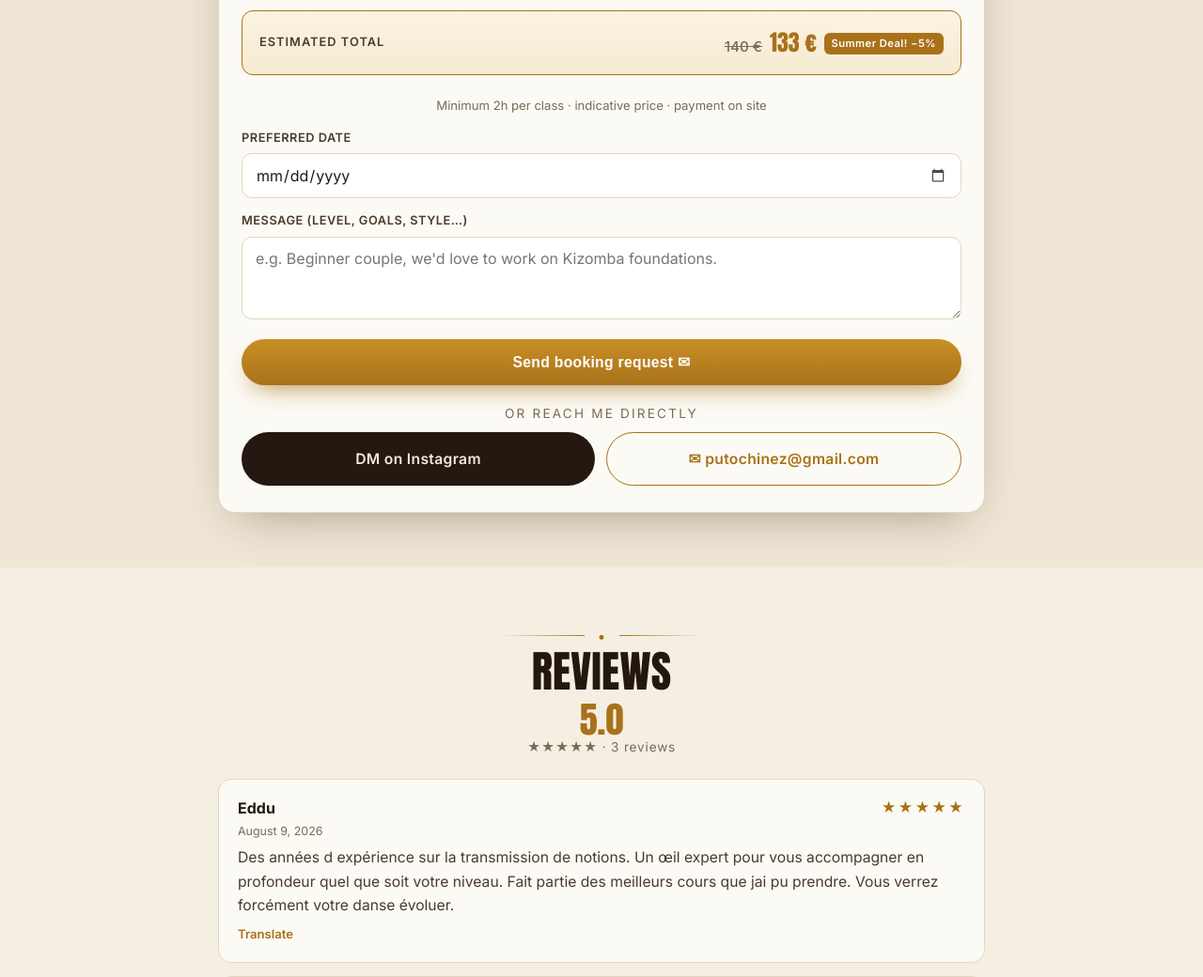
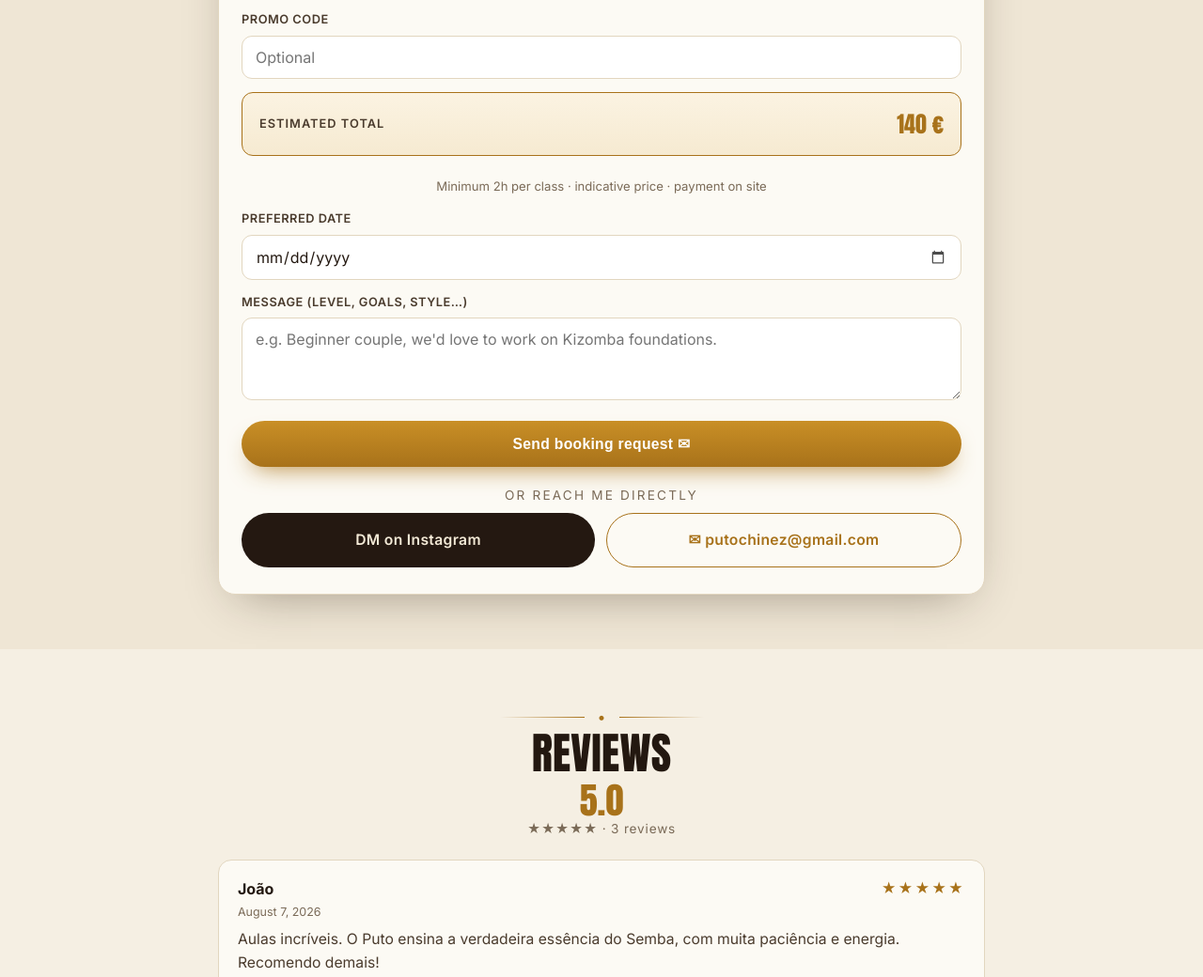
Before and after one commit to putochinez-web/putochinez, a plain HTML site: page index.html in a window 1280 px wide. Shown: the part 2984-4024 px from the top of the page at 94% size. Drawn offline with Linux system fonts and the light colour scheme.

Commit message:
Add files via upload

```diff
--- a/data/pricing.json
+++ b/data/pricing.json
@@ -4,78 +4,22 @@
     "fr": "Minimum 2h par cours · prix indicatif · paiement sur place",
     "en": "Minimum 2h per class · indicative price · payment on site"
   },
-  "promo": {
-    "active": true,
-    "percent": 5,
-    "label": {
-      "fr": "Promotion d'été!",
-      "en": "Summer Deal!"
-    }
+  "global_promo": {
+    "active": false,
+    "percent": 0,
+    "label": { "fr": "", "en": "" }
   },
+  "codes": [
+    { "code": "FIDELE10", "percent": 10, "active": false }
+  ],
   "types": [
-    {
-      "label": {
-        "fr": "Solo — 2h",
-        "en": "Solo — 2h"
-      },
-      "price": 140,
-      "enabled": true
-    },
-    {
-      "label": {
-        "fr": "Solo — forfait 5h",
-        "en": "Solo — 5h pack"
-      },
-      "price": 275,
-      "enabled": true
-    },
-    {
-      "label": {
-        "fr": "Solo — forfait 10h",
-        "en": "Solo — 10h pack"
-      },
-      "price": 500,
-      "enabled": true
-    },
-    {
-      "label": {
-        "fr": "Couple — 2h",
-        "en": "Couple — 2h"
-      },
-      "price": 200,
-      "enabled": true
-    },
-    {
-      "label": {
-        "fr": "Couple — forfait 5h",
-        "en": "Couple — 5h pack"
-      },
-      "price": 400,
-      "enabled": true
-    },
-    {
-      "label": {
-        "fr": "Couple — forfait 10h",
-        "en": "Couple — 10h pack"
-      },
-      "price": 750,
-      "enabled": true
-    },
-    {
-      "label": {
-        "fr": "Mini-groupe (3–5 couples)",
-        "en": "Mini-group (3–5 couples)"
-      },
-      "price": 0,
-      "enabled": true
-    },
-    {
-      "label": {
-        "fr": "Je ne sais pas encore",
-        "en": "Not sure yet"
-      },
-      "price": 0,
-      "enabled": true
-    }
+    { "label": { "fr": "Solo — 2h", "en": "Solo — 2h" }, "price": 140, "promo": 0, "enabled": true },
+    { "label": { "fr": "Solo — forfait 5h", "en": "Solo — 5h pack" }, "price": 275, "promo": 0, "enabled": true },
+    { "label": { "fr": "Solo — forfait 10h", "en": "Solo — 10h pack" }, "price": 500, "promo": 0, "enabled": true },
+    { "label": { "fr": "Couple — 2h", "en": "Couple — 2h" }, "price": 200, "promo": 0, "enabled": true },
+    { "label": { "fr": "Couple — forfait 5h", "en": "Couple — 5h pack" }, "price": 400, "promo": 0, "enabled": true },
+    { "label": { "fr": "Couple — forfait 10h", "en": "Couple — 10h pack" }, "price": 750, "promo": 0, "enabled": true },
+    { "label": { "fr": "Mini-groupe (3–5 couples)", "en": "Mini-group (3–5 couples)" }, "price": 0, "promo": 0, "enabled": true },
+    { "label": { "fr": "Je ne sais pas encore", "en": "Not sure yet" }, "price": 0, "promo": 0, "enabled": true }
   ]
 }
--- a/data/reviews.json
+++ b/data/reviews.json
@@ -1,36 +1,7 @@
 {
   "reviews": [
-    {
-      "name": "Eddu",
-      "rating": 5,
-      "lang": "fr",
-      "date": "2026-08-09",
-      "txt": "Des années d expérience sur la \ntransmission de notions. Un œil expert pour vous accompagner en profondeur quel que soit votre niveau. Fait partie des meilleurs cours que jai pu prendre. Vous verrez forcément votre danse évoluer.",
-      "published": true
-    },
-    {
-      "name": "Marina",
-      "rating": 5,
-      "lang": "fr",
-      "date": "2026-08-02",
-      "txt": "Les meilleurs cours privés que j'ai suivis. Puto décortique chaque détail et ma Kizomba a complètement changé en quelques séances.",
-      "published": true
-    },
-    {
-      "name": "Sofia",
-      "rating": 5,
-      "lang": "en",
-      "date": "2026-08-05",
-      "txt": "A true reference for Semba. The musicality work is on another level. Highly recommend.",
-      "published": true
-    },
-    {
-      "name": "João",
-      "rating": 5,
-      "lang": "pt",
-      "date": "2026-08-07",
-      "txt": "Aulas incríveis. O Puto ensina a verdadeira essência do Semba, com muita paciência e energia. Recomendo demais!",
-      "published": false
-    }
+    { "name": "Marina", "rating": 5, "lang": "fr", "date": "2026-08-02", "txt": "Les meilleurs cours privés que j'ai suivis. Puto décortique chaque détail et ma Kizomba a complètement changé en quelques séances." },
+    { "name": "Sofia", "rating": 5, "lang": "en", "date": "2026-08-05", "txt": "A true reference for Semba. The musicality work is on another level. Highly recommend." },
+    { "name": "João", "rating": 5, "lang": "pt", "date": "2026-08-07", "txt": "Aulas incríveis. O Puto ensina a verdadeira essência do Semba, com muita paciência e energia. Recomendo demais!" }
   ]
 }
--- a/index.html
+++ b/index.html
@@ -156,6 +156,10 @@
   .total-box .tb-strike{font-family:"Inter",sans-serif;font-weight:500;font-size:.95rem;color:var(--muted);text-decoration:line-through;}
   .price-note-line{font-size:.82rem;color:var(--muted);text-align:center;margin:8px 0 0;}
   .promo-badge{display:inline-block;background:var(--gold);color:#fff;font-family:"Inter",sans-serif;font-weight:600;font-size:.7rem;letter-spacing:.04em;padding:3px 8px;border-radius:6px;margin-left:2px;vertical-align:middle;}
+  .promo-badge.code{background:var(--espresso);}
+  .code-msg{font-size:.82rem;margin:-4px 0 0;font-weight:600;}
+  .code-msg.ok{color:#1E7A44;}
+  .code-msg.err{color:#B23A1E;}
   .hp{position:absolute;left:-9999px;width:1px;height:1px;overflow:hidden;}
   .form-msg{margin-top:14px;padding:14px 16px;border-radius:12px;text-align:center;font-weight:600;font-size:.98rem;background:#EAF7EE;color:#1E7A44;border:1px solid #BCE4CB;}
   .form-msg.err{background:#FCEDE9;color:#B23A1E;border-color:#F1C9BD;}
@@ -327,6 +331,8 @@
         </div>
         <input type="hidden" id="btotal" name="total" value="" />
         <input type="hidden" id="bpromo" name="promo" value="" />
+        <div class="field"><label data-i18n="promo_code_label">Promo code</label><input id="bcode" name="promo_code" type="text" data-i18n-ph="ph_code" placeholder="Optional" autocomplete="off" /></div>
+        <p id="codeMsg" class="code-msg" hidden></p>
         <div id="totalBox" class="total-box" hidden>
           <span class="tb-label" data-i18n="total_label">Estimated total</span>
           <span class="tb-amount"><span id="tbStrike" class="tb-strike"></span><span id="tbValue">—</span></span>
@@ -428,7 +434,7 @@ var I18N = {
     chip_hint:"Tap a date, fill in the form, and I'll get back to you to lock it in.",
     f_name:"Your name", f_email:"Your email", f_type:"Class type", f_date:"Preferred date",
     f_msg:"Message (level, goals, style…)", f_send:"Send booking request ✉",
-    f_qty:"Quantity", total_label:"Estimated total", on_request:"Price on request", book_ok:"Thank you! Your request has been sent. I'll get back to you very soon ✨", book_err:"Oops, sending failed. Please reach me directly via Instagram DM or email just below.", review_ok:"Thank you! Your review has been sent and will be published after a quick check.",
+    f_qty:"Quantity", total_label:"Estimated total", on_request:"Price on request", promo_code_label:"Promo code", ph_code:"Optional", code_ok:"Code applied:", code_bad:"Invalid code", book_ok:"Thank you! Your request has been sent. I'll get back to you very soon ✨", book_err:"Oops, sending failed. Please reach me directly via Instagram DM or email just below.", review_ok:"Thank you! Your review has been sent and will be published after a quick check.",
     opt_solo1:"Solo — 1h", opt_solo5:"Solo — 5h pack", opt_solo10:"Solo — 10h pack",
     opt_cpl1:"Couple — 1h", opt_cpl5:"Couple — 5h pack", opt_cpl10:"Couple — 10h pack",
     opt_group:"Mini-group (3–5 couples)", opt_unsure:"Not sure yet",
@@ -476,7 +482,7 @@ var I18N = {
     chip_hint:"Cliquez sur une date, remplissez le formulaire, et je reviens vers vous pour la valider.",
     f_name:"Votre nom", f_email:"Votre email", f_type:"Type de cours", f_date:"Date souhaitée",
     f_msg:"Message (niveau, objectifs, style…)", f_send:"Envoyer ma demande ✉",
-    f_qty:"Quantité", total_label:"Total indicatif", on_request:"Prix sur demande", book_ok:"Merci ! Votre demande a bien été envoyée. Je reviens vers vous très vite ✨", book_err:"Oups, l'envoi n'a pas fonctionné. Écrivez-moi directement en DM Instagram ou par email juste en dessous.", review_ok:"Merci ! Votre avis a été envoyé et sera publié après validation.",
+    f_qty:"Quantité", total_label:"Total indicatif", on_request:"Prix sur demande", promo_code_label:"Code promo", ph_code:"Facultatif", code_ok:"Code appliqué :", code_bad:"Code invalide", book_ok:"Merci ! Votre demande a bien été envoyée. Je reviens vers vous très vite ✨", book_err:"Oups, l'envoi n'a pas fonctionné. Écrivez-moi directement en DM Instagram ou par email juste en dessous.", review_ok:"Merci ! Votre avis a été envoyé et sera publié après validation.",
     opt_solo1:"Solo — 1h", opt_solo5:"Solo — forfait 5h", opt_solo10:"Solo — forfait 10h",
     opt_cpl1:"Couple — 1h", opt_cpl5:"Couple — forfait 5h", opt_cpl10:"Couple — forfait 10h",
     opt_group:"Mini-groupe (3–5 couples)", opt_unsure:"Je ne sais pas encore",
@@ -549,16 +555,17 @@ document.querySelectorAll('#langSwitch button').forEach(function(b){
 var PRICING = {
   currency:"€",
   note:{ fr:"Minimum 2h par cours · prix indicatif · paiement sur place", en:"Minimum 2h per class · indicative price · payment on site" },
-  promo:{ active:false, percent:0, label:{fr:"",en:""} },
+  global_promo:{ active:false, percent:0, label:{fr:"",en:""} },
+  codes:[ { code:"FIDELE10", percent:10, active:false } ],
   types:[
-    { label:{fr:"Solo — 2h",en:"Solo — 2h"}, price:140, enabled:true },
-    { label:{fr:"Solo — forfait 5h",en:"Solo — 5h pack"}, price:275, enabled:true },
-    { label:{fr:"Solo — forfait 10h",en:"Solo — 10h pack"}, price:500, enabled:true },
-    { label:{fr:"Couple — 2h",en:"Couple — 2h"}, price:200, enabled:true },
-    { label:{fr:"Couple — forfait 5h",en:"Couple — 5h pack"}, price:400, enabled:true },
-    { label:{fr:"Couple — forfait 10h",en:"Couple — 10h pack"}, price:750, enabled:true },
-    { label:{fr:"Mini-groupe (3–5 couples)",en:"Mini-group (3–5 couples)"}, price:0, enabled:true },
-    { label:{fr:"Je ne sais pas encore",en:"Not sure yet"}, price:0, enabled:true }
+    { label:{fr:"Solo — 2h",en:"Solo — 2h"}, price:140, promo:0, enabled:true },
+    { label:{fr:"Solo — forfait 5h",en:"Solo — 5h pack"}, price:275, promo:0, enabled:true },
+    { label:{fr:"Solo — forfait 10h",en:"Solo — 10h pack"}, price:500, promo:0, enabled:true },
+    { label:{fr:"Couple — 2h",en:"Couple — 2h"}, price:200, promo:0, enabled:true },
+    { label:{fr:"Couple — forfait 5h",en:"Couple — 5h pack"}, price:400, promo:0, enabled:true },
+    { label:{fr:"Couple — forfait 10h",en:"Couple — 10h pack"}, price:750, promo:0, enabled:true },
+    { label:{fr:"Mini-groupe (3–5 couples)",en:"Mini-group (3–5 couples)"}, price:0, promo:0, enabled:true },
+    { label:{fr:"Je ne sais pas encore",en:"Not sure yet"}, price:0, promo:0, enabled:true }
   ]
 };
 function buildPricing(lang){
@@ -572,6 +579,7 @@ function buildPricing(lang){
     var lab=(t.label && (t.label[lang]||t.label.fr||t.label.en)) || '';
     o.textContent=lab; o.value=lab;
     o.dataset.price = (typeof t.price==='number') ? t.price : 0;
+    o.dataset.promo = (typeof t.promo==='number') ? t.promo : 0;
     sel.appendChild(o);
   });
   if(current){ for(var i=0;i<sel.options.length;i++){ if(sel.options[i].value===current){ sel.selectedIndex=i; break; } } }
@@ -584,31 +592,56 @@ function recalcTotal(){
   if(!sel||!box) return;
   var opt=sel.options[sel.selectedIndex];
   var price=opt?parseFloat(opt.dataset.price||'0'):0;
+  var typePromo=opt?parseFloat(opt.dataset.promo||'0'):0;
   var qty=parseInt(document.getElementById('bqty').value,10); if(!qty||qty<1)qty=1;
   var cur=PRICING.currency||'€';
   var vEl=document.getElementById('tbValue'), sEl=document.getElementById('tbStrike');
   var totalHidden=document.getElementById('btotal'), promoHidden=document.getElementById('bpromo');
+  var codeMsg=document.getElementById('codeMsg');
   if(!price || price<=0){
     box.hidden=false; sEl.textContent=''; vEl.textContent=I18N[currentLang].on_request;
+    if(codeMsg) codeMsg.hidden=true;
     totalHidden.value=I18N[currentLang].on_request; promoHidden.value=''; return;
   }
-  var subtotal=price*qty, total=subtotal, promoTxt='';
-  var promo=PRICING.promo;
-  if(promo && promo.active && promo.percent>0){
-    total=Math.round(subtotal*(1-promo.percent/100));
-    sEl.textContent=subtotal+' '+cur;
-    var plab=(promo.label && (promo.label[currentLang]||promo.label.fr||promo.label.en))||'';
-    promoTxt=(plab?plab+' ':'')+'−'+promo.percent+'%';
-  } else { sEl.textContent=''; }
+  var subtotal=price*qty;
+  var g=PRICING.global_promo;
+  var globalActive = g && g.active && g.percent>0;
+  var baseDisc = globalActive ? g.percent : (typePromo>0?typePromo:0);
+  var baseLabel = globalActive ? ((g.label && (g.label[currentLang]||g.label.fr||g.label.en))||'') : '';
+  var afterBase = baseDisc>0 ? subtotal*(1-baseDisc/100) : subtotal;
+  // promo code (cumulative, on top of base discount)
+  var codeInput=document.getElementById('bcode');
+  var codeVal=codeInput?codeInput.value.trim().toUpperCase():'';
+  var codeDisc=0;
+  if(codeVal){
+    (PRICING.codes||[]).forEach(function(c){
+      if(c.active!==false && String(c.code||'').trim().toUpperCase()===codeVal){ codeDisc=c.percent||0; }
+    });
+  }
+  var afterCode = codeDisc>0 ? afterBase*(1-codeDisc/100) : afterBase;
+  var total=Math.round(afterCode);
+  var hasDiscount = baseDisc>0 || codeDisc>0;
+  sEl.textContent = hasDiscount ? (Math.round(subtotal)+' '+cur) : '';
+  var badges='';
+  if(baseDisc>0) badges += '<span class="promo-badge">'+(baseLabel?baseLabel+' ':'')+'−'+baseDisc+'%</span>';
+  if(codeDisc>0) badges += '<span class="promo-badge code">'+codeVal+' −'+codeDisc+'%</span>';
   box.hidden=false;
-  vEl.innerHTML = total+' '+cur + (promoTxt?' <span class="promo-badge">'+promoTxt+'</span>':'');
-  totalHidden.value = total+' '+cur + (promoTxt?' ('+promoTxt+')':'');
-  promoHidden.value = promoTxt;
+  vEl.innerHTML = total+' '+cur + (badges?' '+badges:'');
+  // code feedback
+  if(codeMsg){
+    if(codeVal){ codeMsg.hidden=false;
+      if(codeDisc>0){ codeMsg.className='code-msg ok'; codeMsg.textContent=I18N[currentLang].code_ok+' −'+codeDisc+'%'; }
+      else { codeMsg.className='code-msg err'; codeMsg.textContent=I18N[currentLang].code_bad; }
+    } else { codeMsg.hidden=true; }
+  }
+  totalHidden.value = total+' '+cur + (hasDiscount?' (promo)':'');
+  promoHidden.value = (baseDisc>0?('base -'+baseDisc+'%'):'') + (codeDisc>0?(' | code '+codeVal+' -'+codeDisc+'%'):'');
 }
 (function(){
-  var t=document.getElementById('btype'), q=document.getElementById('bqty');
+  var t=document.getElementById('btype'), q=document.getElementById('bqty'), c=document.getElementById('bcode');
   if(t) t.addEventListener('change', recalcTotal);
   if(q) q.addEventListener('input', recalcTotal);
+  if(c) c.addEventListener('input', recalcTotal);
 })();
 
 /* ---------- upcoming date chips ---------- */
```
Also changed, not shown: 1 other file.
